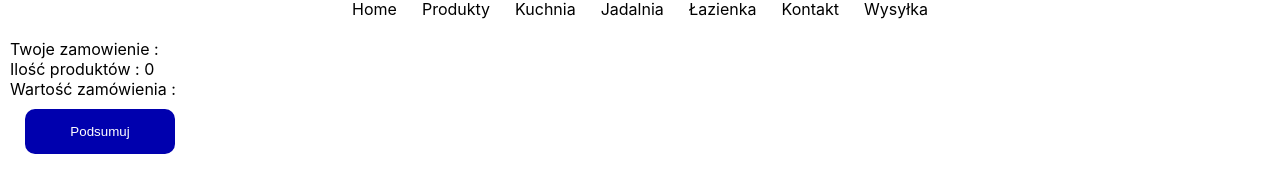
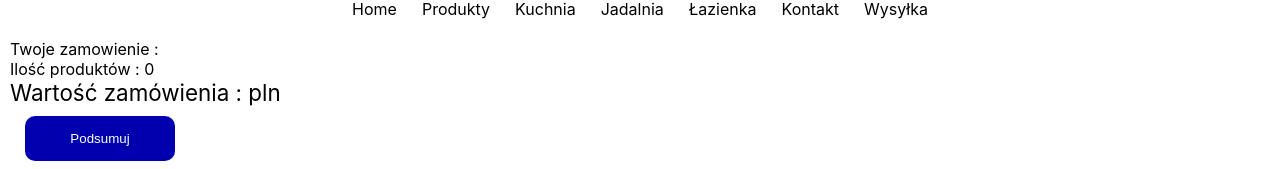
Before and after one commit to marcinoles87/my-app2, a React (Create React App) app: page /zamowienie in a window 1280 px wide. Shown: the part 219-388 px from the top of the page. Built offline with nearby package versions, Linux system fonts and the light colour scheme.

Commit message:
add code

```diff
--- a/src/App.css
+++ b/src/App.css
@@ -214,6 +214,11 @@
   background-color: #3e3ee0;
 }
 
+.zamowienie-wartosc{
+  font-size: 1.4rem;
+
+}
+
 
 /*kontakt*/
 
--- a/src/pages/Zamowienie.jsx
+++ b/src/pages/Zamowienie.jsx
@@ -32,7 +32,7 @@ const handleSum = () =>{
                     <div className='zamowienie-elements' key={index}>
                         <p>{item.product}</p>
                         <p>{item.nazwa}</p>
-                        <p>{item.cena}</p>
+                        <p>{item.cena} pln</p>
                     </div>
                 )
             })}
@@ -40,7 +40,7 @@ const handleSum = () =>{
 
     <div className='zamowienie-podsumowanie'>
         <p>Ilość produktów : {koszyk.length}</p>
-        <p>Wartość zamówienia : {allPrice} </p>
+        <p className='zamowienie-wartosc'>Wartość zamówienia : {allPrice} pln </p>
         <button onClick={handleSum}>Podsumuj</button>
         <button>Zamawiam</button>
 
```
